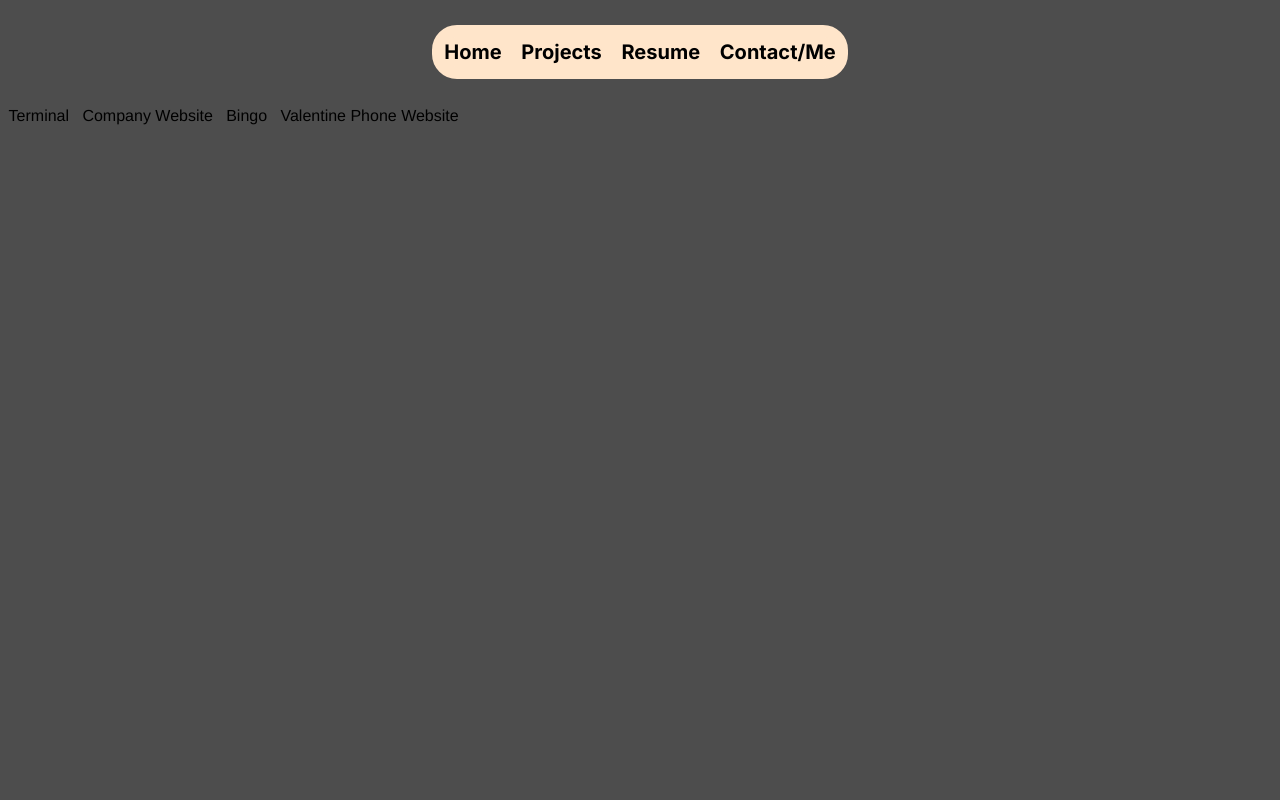
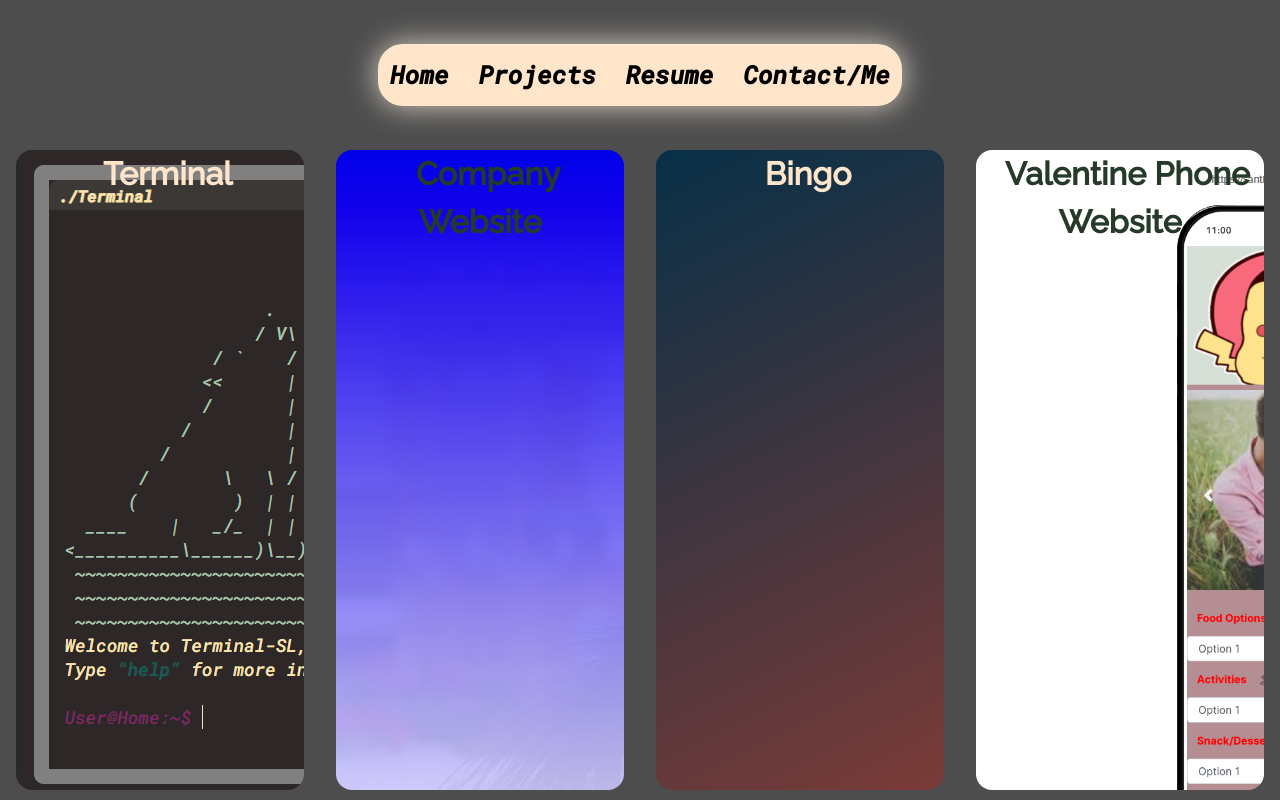
Before and after one commit to SantiagoLacera/Peronal_website, a plain HTML site: page projects.html in a window 1280 px wide. Drawn offline with Linux system fonts and the light colour scheme; a web font is replaced by a local one.

Commit message:
Created all the new syle section for projects

```diff
--- a/style.css
+++ b/style.css
@@ -39,6 +39,10 @@ h3 {
 }
 p {
   margin: 5px;
+  font-family: "Roboto Mono";
+  font-size: 25px;
+  color: #ffe5ca;
+  text-align: justify;
 }
 
 ul,
@@ -207,6 +211,8 @@ input,
   border: 12px solid #ffe5ca;
   border-radius: 25px;
   background-color: #ffe5ca;
+  margin: 2%;
+  box-shadow: 0 0 30px 0 #FFF3E2cc;
 }
 
 .bio {
@@ -228,7 +234,7 @@ input,
   align-items: center;
   border: 5px solid #ffe5ca;
   background-color: #000;
-  font-size: 23px;
+  font-size: 25px;
   max-width: 750px;
   min-height: 300px;
   margin: auto;
@@ -261,3 +267,75 @@ s
 .menu a:hover {
   text-decoration: none;
 }
+
+
+/* Styling for Projects */
+.main-container{
+  align-items: center;
+  font-size: 1.5rem;
+  text-align: center;
+  padding: 0 1rem;
+}
+.gallery{
+  display: flex;
+  height: 40rem;
+  gap : 2rem;
+  margin: auto;
+}
+
+.gallery > a{
+  flex: 1;
+  border-radius: 1rem;
+  background-repeat: no-repeat;
+  transition: all 0.5s cubic-bezier(0.25, 0.7, 0.45, 1);
+  color: #393646;
+}
+
+.first-image-project{
+  background-image: url(Images/Terminal-SL-IMG.PNG);
+
+}
+.second-image-project{
+  background-image: url(Images/Company-Website-IMG.PNG);
+  display:block;
+  margin-left: 0;
+  margin-right: 0;
+}
+.third-image-project{
+  background-image: url(Images/Bingo-Website-IMG.PNG);
+  display:block;
+  margin-left: 0;
+  margin-right: 0;
+}
+.fourth-image-project{
+  background-image: url(Images/Valentine-Website-IMG.PNG);
+}
+
+.gallery > a:hover{
+  flex: 0.1 100%;
+  border-radius: 1rem;
+}
+
+/* Styling for Projects */
+
+.project-name2,
+.project-name4{
+  text-align: center;
+  font-size: 2rem;
+  font-weight: bold;
+  font-family: "Raleway";
+  color: #263A29;
+  border-radius: 25px;
+  position: relative;
+}
+
+.project-name1,
+.project-name3{
+  text-align: center;
+  font-size: 2rem;
+  font-weight: bold;
+  font-family: "Raleway";
+  color: #ffe5ca;
+  border-radius: 25px;
+  position: relative;
+}
```
